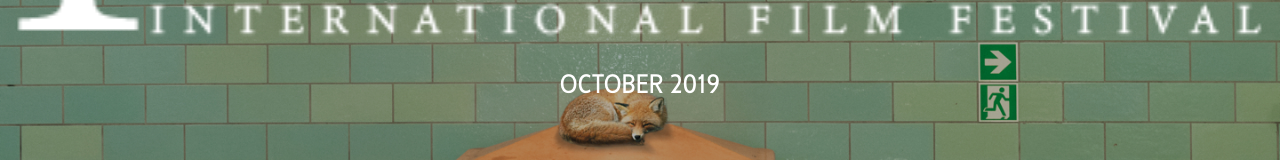
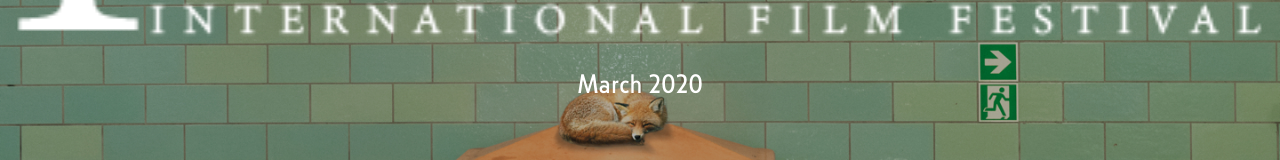
Before and after one commit to matteocarpi/berlinshorts, a React (Create React App) app: page / in a window 1280 px wide. Shown: the part 440-600 px from the top of the page. Built offline with nearby package versions, Linux system fonts and the light colour scheme.

Commit message:
rectified date

```diff
--- a/src/components/sections/titleSlide.js
+++ b/src/components/sections/titleSlide.js
@@ -17,7 +17,7 @@ class TitleSlide extends React.Component {
             <div className={styles.title}>
 
               <img src={title} alt=""/>
-              <span className={classnames(styles.date, universal.white)}>OCTOBER 2019</span>
+              <span className={classnames(styles.date, universal.white)}>March 2020</span>
             </div>
 
           </div>
```
